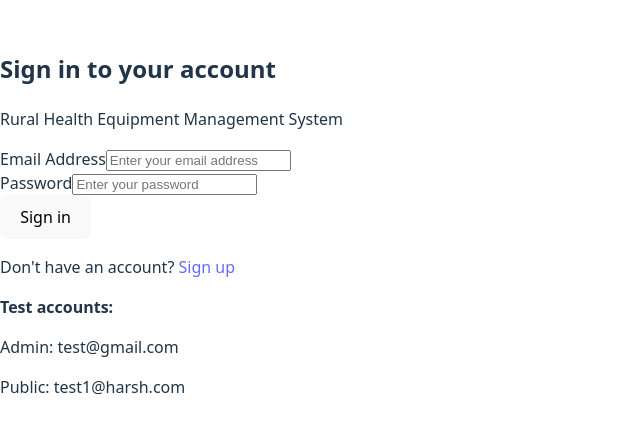
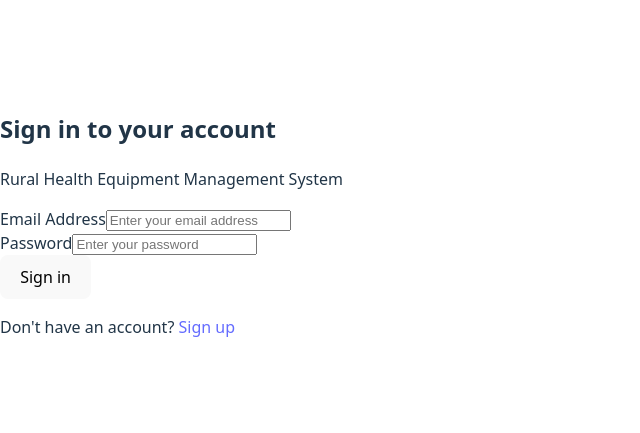
Before and after one commit to horus-bot/Rural-Healthcare-Tracker, a React (Vite) app in the folder frontend/: page / in a window 1280 px wide. Shown: the part 177-610 px from the top of the page, without its empty margins (0-640 px from the left). Built offline with nearby package versions, Linux system fonts and the light colour scheme; no server answers.

Commit message:
refactor: Remove test account information from login page

```diff
--- a/frontend/src/pages/login.jsx
+++ b/frontend/src/pages/login.jsx
@@ -168,11 +168,7 @@ const Login = () => {
                 Sign up
               </Link>
             </p>
-            <div className="mt-4 text-xs text-gray-500">
-              <p><strong>Test accounts:</strong></p>
-              <p>Admin: test@gmail.com</p>
-              <p>Public: test1@harsh.com</p>
-            </div>
+
           </div>
         </form>
       </div>
```
